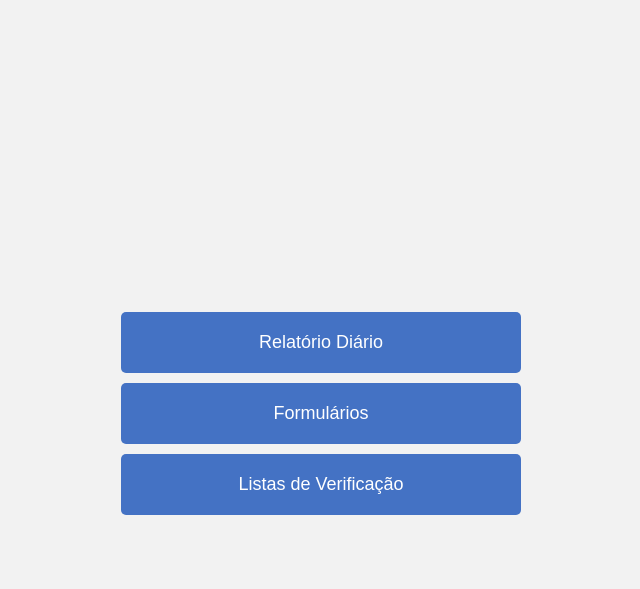
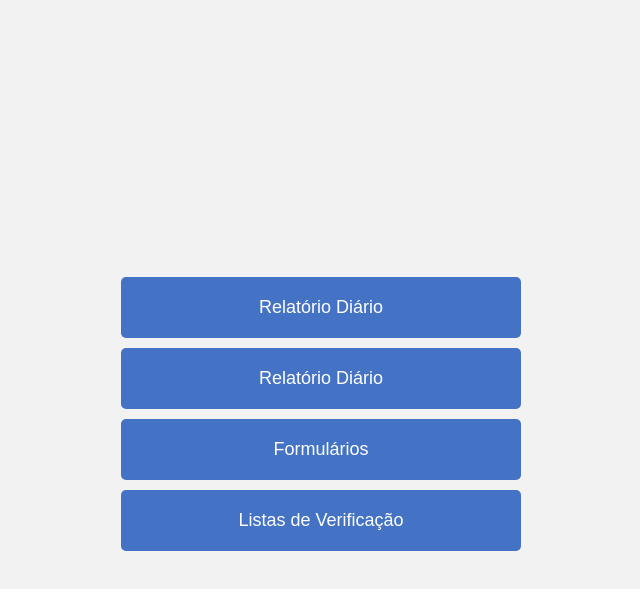
Before and after one commit to Qualidade-Setal/Public, a website: page Public/inspetor.html in a window 1280 px wide. Shown: the part 101-690 px from the top of the page, without its empty margins (319-959 px from the left). Drawn offline with Linux system fonts and the light colour scheme.

Commit message:
Add files via upload

```diff
--- a/Public/inspetor.html
+++ b/Public/inspetor.html
@@ -108,6 +108,7 @@
   <div class="container">
     <div class="button-container">
       <button id="formulario" class="button"><a href="Relatóriodiario.html">Relatório Diário</a></button>
+      <button id="formulario" class="button"><a href="Registrodedesvios.html">Relatório Diário</a></button>
       <button id="formulariosButton" class="button">Formulários</button>
       <ul id="formulariosList" class="link-list">
         <li class="link-list-item"><a href="https://docs.google.com/spreadsheets/d/1jm3AreTD8WGc7uFytujELkMgrr4hR3aI/edit?usp=drive_link&ouid=113513470973557785098&rtpof=true&sd=true">Equipamentos Estáticos</a></li>
```
